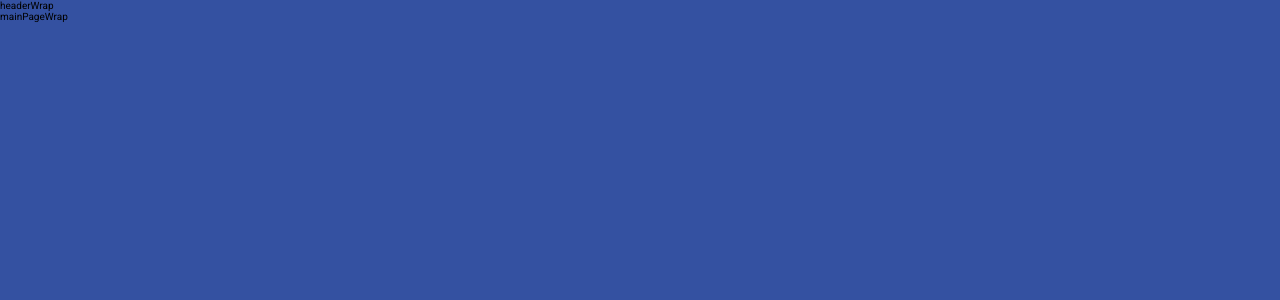
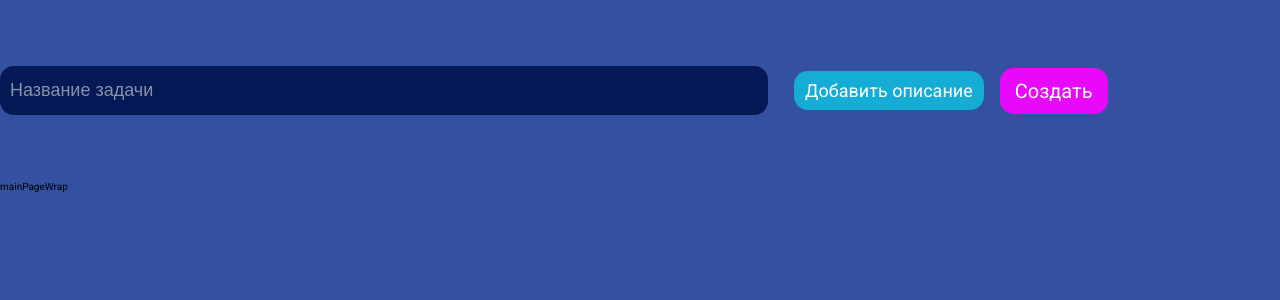
Before and after one commit to AlexMakovetskiy/task-manager, a React app: page / in a window 1280 px wide. Shown: the top 300 px of the page. Built offline with nearby package versions, Linux system fonts and the light colour scheme; the HTML template or start-up script is replaced by a standard one.

Commit message:
feat: add header component

```diff
--- a/src/App.css
+++ b/src/App.css
@@ -8,7 +8,12 @@ button {
 
 :root {
 	--color-pure-black: #000;
+	--color-oxford-blue: #051956;
 	--color-chinese-blue: #3451a1;
+	--color-cool-grey: #8592a7;
+	--color-columbia-blue: #c8d9f3;
+	--color-battery-charged-blue: #15add6;
+	--color-phlox: #e809fa;
 	--color-pure-light: #fff;
 }
 
--- a/src/components/header/Header.module.scss
+++ b/src/components/header/Header.module.scss
@@ -0,0 +1,61 @@
+.headerWrap {
+    margin-inline: auto;
+    padding: 50px 0;
+
+    &__descriptionArea {
+        padding: 14px 10px;
+        min-height: 150px;
+        width: 60%;
+        font-size: 1.8rem;
+        line-height: 2rem;
+        color: var(--color-columbia-blue);
+        background: var(--color-oxford-blue);
+        border: transparent;
+        border-radius: 14px;
+        resize: none;
+
+        &::placeholder {
+            color: var(--color-cool-grey);
+        }
+    }
+
+    .toolbarWrap {
+        padding: 16px 0;
+        display: flex;
+        align-items: center;
+        justify-content: flex-start;
+        gap: 16px;
+
+        &__textLine {
+            margin-right: 10px;
+            padding: 14px 10px;
+            width: 60%;
+            font-size: 1.8rem;
+            color: var(--color-columbia-blue);
+            background: var(--color-oxford-blue);
+            border: transparent;
+            border-radius: 14px;
+
+            &::placeholder {
+                color: var(--color-cool-grey);
+            }
+        }
+
+        &__descriptionAreaAction {
+            padding: 8px 10px;
+            font-size: 1.8rem;
+            color: var(--color-pure-light);
+            border-radius: 14px;
+            background: var(--color-battery-charged-blue);
+        }
+
+        &__taskAction {
+            padding: 10px 14px;
+            font-size: 2rem;
+            color: var(--color-pure-light);
+            border-radius: 14px;
+            background: var(--color-phlox);
+        }
+    }
+
+}
--- a/src/components/header/Header.tsx
+++ b/src/components/header/Header.tsx
@@ -1,7 +1,41 @@
+import { useState } from "react";
+
 import styles from "./Header.module.scss";
 
 function Header() {
-	return <header className={styles.headerWrap}>headerWrap</header>;
+	const [isShowDescription, setIsShowDescription] = useState<boolean>(false);
+	const [taskName, setTaskName] = useState<string>();
+	const [taskDescription, setTaskDescription] = useState<string>();
+
+	function toggleDescriptionArea() {
+		return setIsShowDescription(!isShowDescription);
+	}
+
+	return (
+		<header className={styles.headerWrap}>
+			<div className={styles.toolbarWrap}>
+				<input
+					type="text"
+					placeholder="Название задачи"
+					value={taskName}
+					onChange={(e) => setTaskName(e.target.value)}
+					className={styles.toolbarWrap__textLine}
+				/>
+				<button onClick={toggleDescriptionArea} className={styles.toolbarWrap__descriptionAreaAction}>
+					Добавить описание
+				</button>
+				<button className={styles.toolbarWrap__taskAction}>Создать</button>
+			</div>
+			{isShowDescription && (
+				<textarea
+					placeholder="Описание задачи"
+					value={taskDescription}
+					onChange={(e) => setTaskDescription(e.target.value)}
+					className={styles.headerWrap__descriptionArea}
+				/>
+			)}
+		</header>
+	);
 }
 
 export default Header;
--- a/src/index.css
+++ b/src/index.css
@@ -37,7 +37,7 @@ input,
 textarea,
 select {
 	outline: none;
-	border: solid 1px #fff;
+	border: transparent;
 	padding: 0;
 }
 
```
